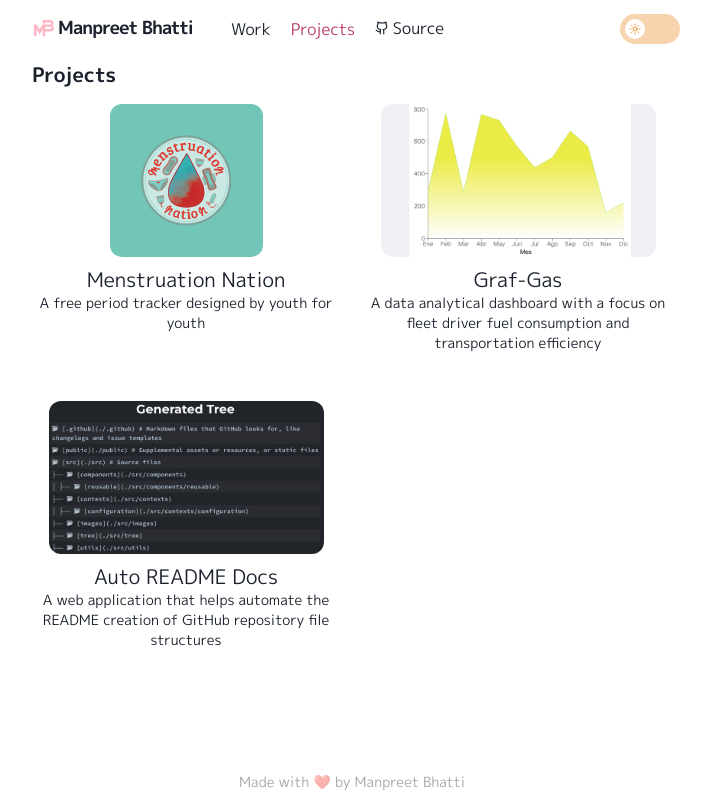
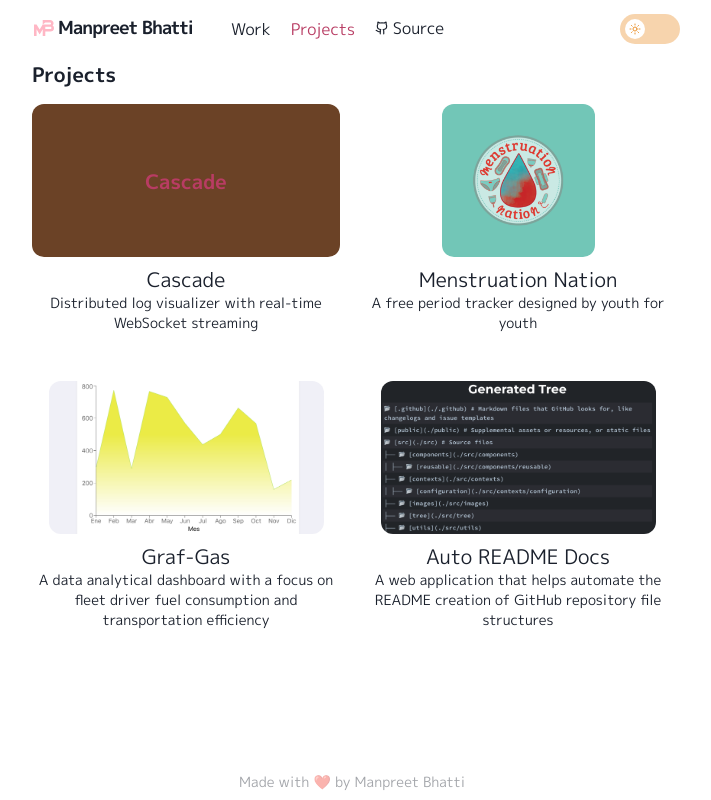
Before and after one commit to Manpreet-Bhatti/my-site-2, a Next.js app: page /projects in a window 1280 px wide. Shown: the whole page, without its empty margins (288-999 px from the left). Built offline with nearby package versions, Linux system fonts and the light colour scheme.

Commit message:
Add cascade as a project

```diff
--- a/content/projects.ts
+++ b/content/projects.ts
@@ -41,7 +41,7 @@ export interface Project {
   title: string;
   role: string;
   period: string;
-  thumbnail: StaticImageData;
+  thumbnail?: StaticImageData;
   tagline: string;
   paragraphs: string[];
   meta: MetaItem[];
@@ -49,6 +49,28 @@ export interface Project {
 }
 
 export const projects: Project[] = [
+  {
+    slug: "cascade",
+    title: "Cascade",
+    role: "Developer",
+    period: "2024",
+    tagline: "Distributed log visualizer with real-time WebSocket streaming",
+    paragraphs: [
+      "A distributed log visualizer that simulates multiple microservices streaming logs to a central ingestor, displayed in real time on a React dashboard via WebSockets.",
+      "I built the backend ingestor using Node.js stream.Transform to handle high-volume log streams without memory issues, with Socket.io pushing events to the client instantly.",
+      "On the frontend, I used Recharts to visualize logs-per-second and built a scrollable, buffered log table with semantic highlighting by log level.",
+    ],
+    meta: [
+      {
+        label: "GitHub",
+        value: "https://github.com/Manpreet-Bhatti/Cascade",
+        href: "https://github.com/Manpreet-Bhatti/Cascade",
+      },
+      { label: "Platform", value: "Web" },
+      { label: "Stack", value: "Node.js, Express, Socket.io, MongoDB, React, TypeScript, TailwindCSS" },
+    ],
+    images: [],
+  },
   {
     slug: "menstruationnation",
     title: "Menstruation Nation",
```
